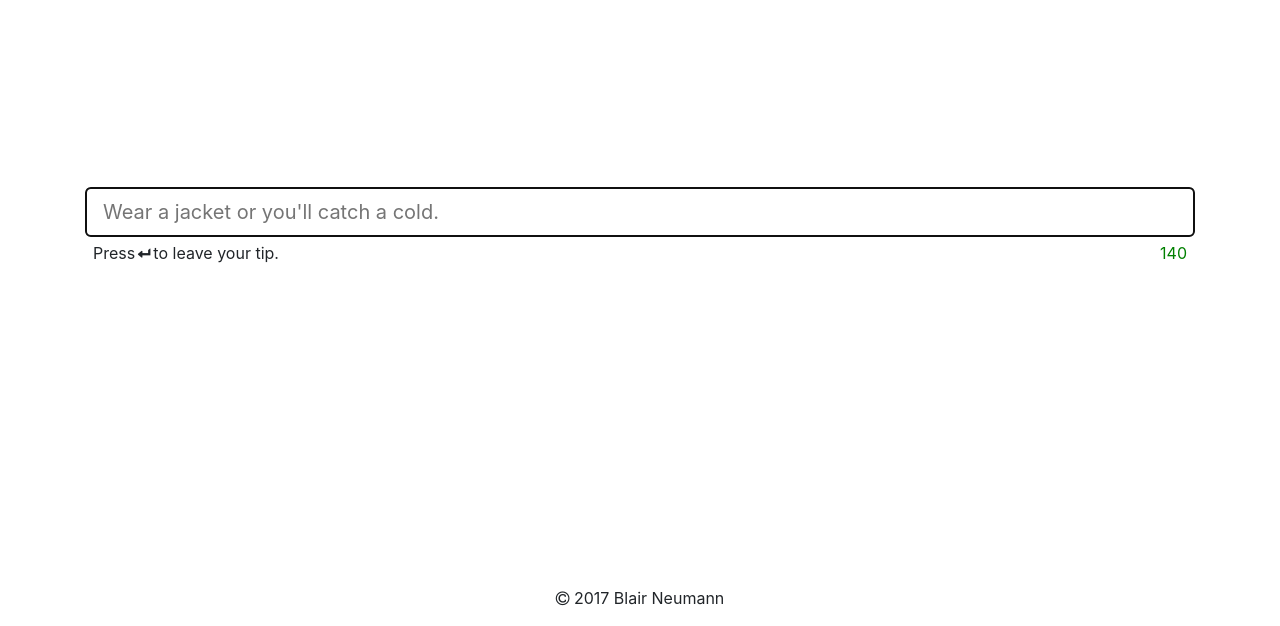
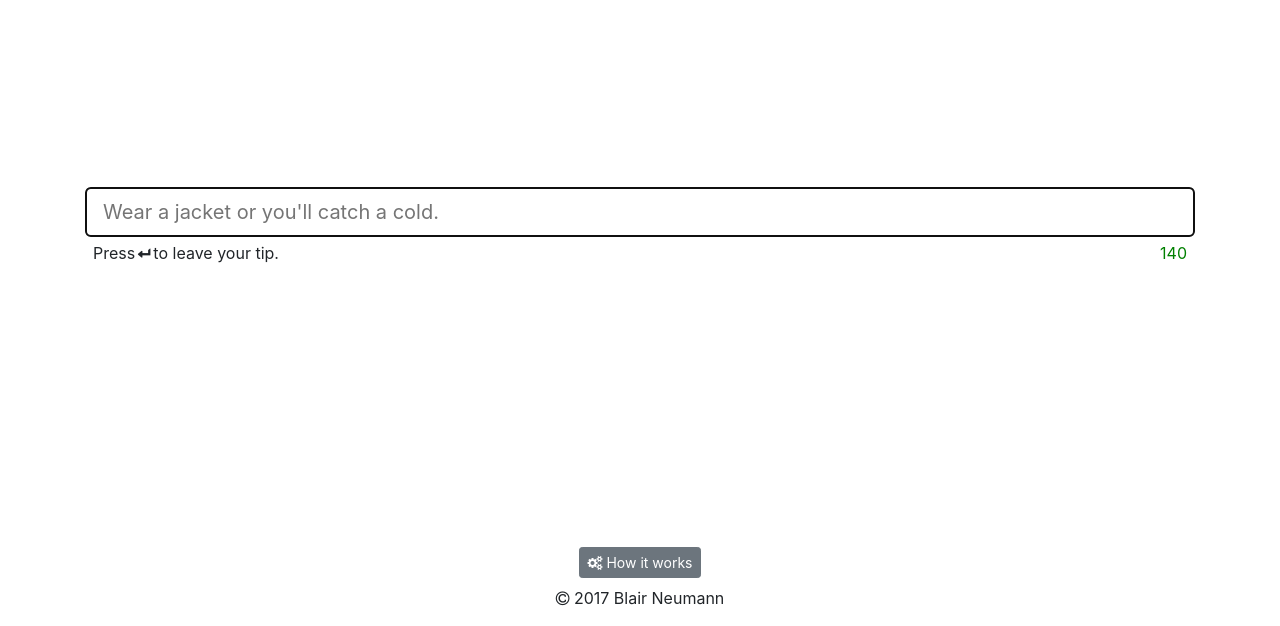
Before and after one commit to blairneumann/TipJar, a website: page index.html in a window 1280 px wide. Shown: the part 174-800 px from the top of the page. Drawn offline with nearby package versions, Linux system fonts and the light colour scheme.

Commit message:
Add 'How it works' link

```diff
--- a/index.html
+++ b/index.html
@@ -54,6 +54,9 @@
             </div>
             <div class="row row-content" id="my-footer">
                 <div class="col-12 text-center align-self-end">
+                    <div id="readme" class="px-2 py-2">
+                        <a target="_blank" href="readme.html" role="button" class="btn btn-sm btn-secondary"><span class="fa fa-gears"></span> How it works</a>
+                    </div>
                     <p><span class="fa fa-copyright"></span> 2017 Blair Neumann</p>
                 </div>
             </div>
```
